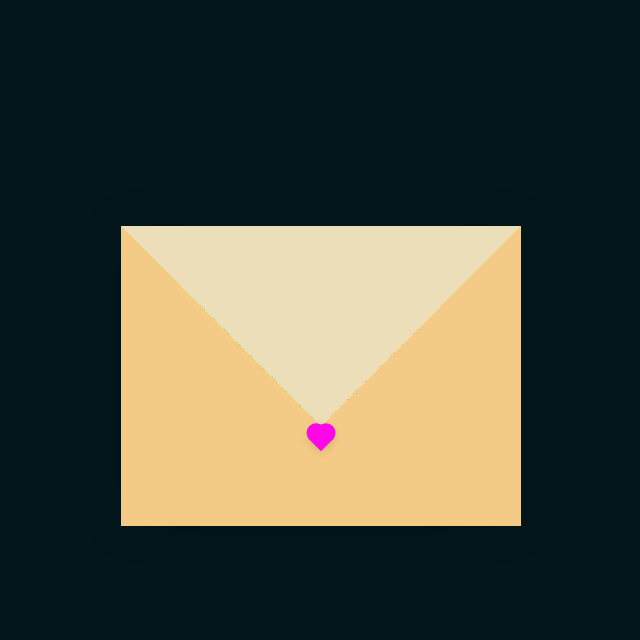
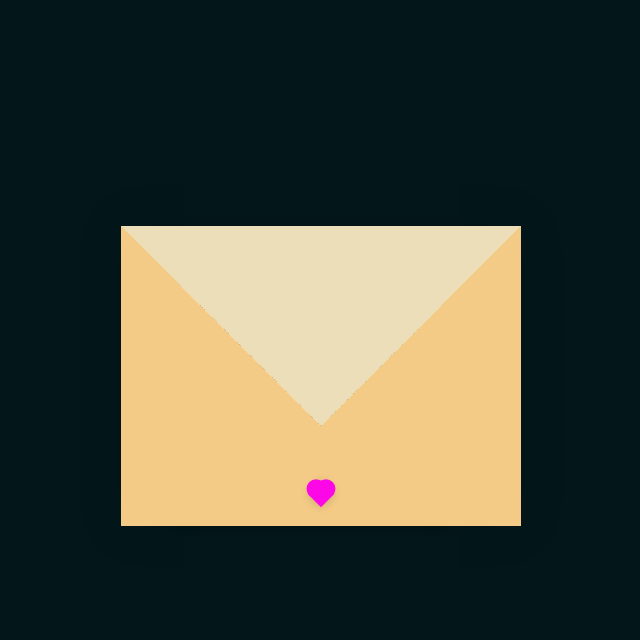
Before and after one commit to diegomoonga05-pixel/valentines-question, a plain HTML site: page index.html in a window 1280 px wide. Shown: the part 160-800 px from the top of the page, without its empty margins (319-959 px from the left). Drawn offline with Linux system fonts and the light colour scheme.

Commit message:
Update style2.css

```diff
--- a/style2.css
+++ b/style2.css
@@ -71,7 +71,7 @@ body{
 }
 .heart{
     position:absolute;
-    top:74%;
+    top:81%;
     left:50%;
     width:19px;
     height:19px;
```
